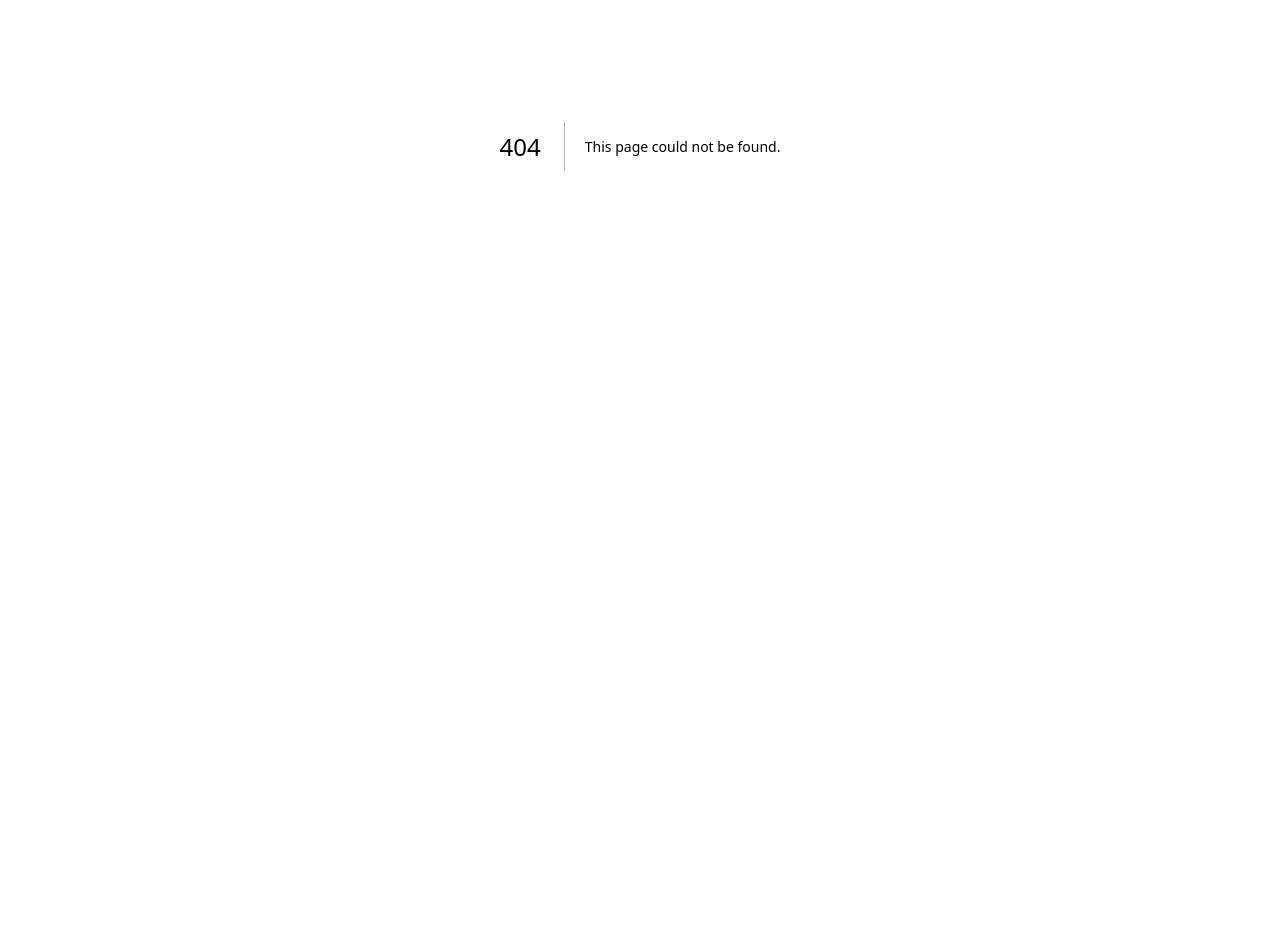
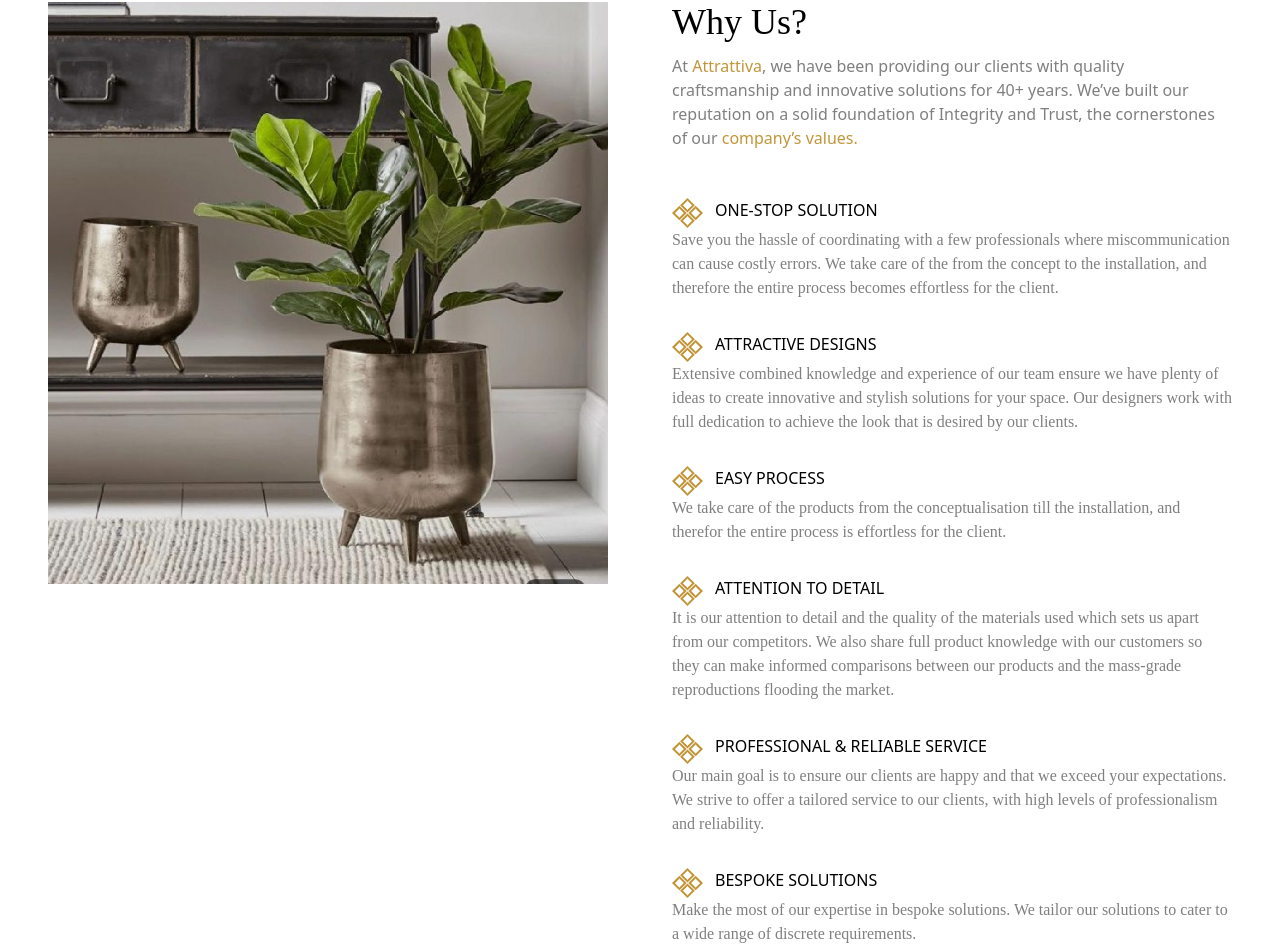
Before and after one commit to Ammyy9908/attrattiva, a Next.js app: page /why-us in a window 1280 px wide. Before the commit this address had no page. Shown: the part 254-1206 px from the top of the page. Before the commit the page ends 800 px from the top, so only its background shows below. Built offline with nearby package versions, Linux system fonts and the light colour scheme.

Commit message:
why us page added

```diff
--- a/components/Header/index.jsx
+++ b/components/Header/index.jsx
@@ -34,7 +34,7 @@ function Header() {
           </li>
           <li>
             <Link
-              href="/pages/about"
+              href="/why-us"
               className="uppercase text-xs text-black/50 hover:text-black"
             >
               Why Us?
@@ -182,7 +182,7 @@ function Header() {
               </Link>
             </li>
             <li className="w-full py-3 border-b">
-              <Link href={"/about"} className="text-black/50 hover:text-black">
+              <Link href={"/why-us"} className="text-black/50 hover:text-black">
                 Why Us?
               </Link>
             </li>
--- /dev/null
+++ b/pages/why-us/index.jsx
@@ -0,0 +1,102 @@
+import Footer from "@/components/Footer";
+import Header from "@/components/Header";
+import Image from "next/image";
+import Link from "next/link";
+import React from "react";
+
+function FeatureCard({ title, description }) {
+  return (
+    <div className="brand-feature">
+      <div className="brand-feature-card-header flex items-start gap-3">
+        <div>
+          <img src="/images/bullet-point.png" alt="bullet-point-icon" />
+        </div>
+        <h3>{title}</h3>
+      </div>
+      <div className="brand-feature-content">
+        <p className="text-black/50 title">{description}</p>
+      </div>
+    </div>
+  );
+}
+
+function WhyUs() {
+  return (
+    <main className="w-full">
+      <Header />
+      <div className="why-us-section mt-32 py-16 md:py-32 px-6  md:px-12 grid grid-cols-1 md:grid-cols-2 gap-16">
+        <div className="why-us-section-gallery">
+          <img src="/images/artifacr100-985x1024.jpg" alt="pot" />
+        </div>
+        <div className="why-us-section-text-content">
+          <h1 className="text-4xl title">Why Us?</h1>
+          <p className="text-black/50 mt-3">
+            At{" "}
+            <Link href="/" className="text-[#c29538]">
+              Attrattiva
+            </Link>
+            , we have been providing our clients with quality craftsmanship and
+            innovative solutions for 40+ years. We’ve built our reputation on a
+            solid foundation of Integrity and Trust, the cornerstones of our{" "}
+            <Link href="/story" className="text-[#c29538]">
+              company’s values.
+            </Link>
+          </p>
+
+          <div className="brand-features mt-12 flex flex-col items-start gap-8">
+            <FeatureCard
+              title="
+ONE-STOP SOLUTION"
+              description={
+                "Save you the hassle of coordinating with a few professionals where miscommunication can cause costly errors. We take care of the from the concept to the installation, and therefore the entire process becomes effortless for the client."
+              }
+            />
+            <FeatureCard
+              title="ATTRACTIVE DESIGNS"
+              description={
+                "Extensive combined knowledge and experience of our team ensure we have plenty of ideas to create innovative and stylish solutions for your space. Our designers work with full dedication to achieve the look that is desired by our clients."
+              }
+            />
+            <FeatureCard
+              title="
+EASY PROCESS"
+              description={
+                "We take care of the products from the conceptualisation till the installation, and therefor the entire process is effortless for the client."
+              }
+            />
+            <FeatureCard
+              title="ATTENTION TO DETAIL"
+              description={
+                "It is our attention to detail and the quality of the materials used which sets us apart from our competitors. We also share full product knowledge with our customers so they can make informed comparisons between our products and the mass-grade reproductions flooding the market."
+              }
+            />
+            <FeatureCard
+              title="
+PROFESSIONAL & RELIABLE SERVICE"
+              description={
+                "Our main goal is to ensure our clients are happy and that we exceed your expectations. We strive to offer a tailored service to our clients, with high levels of professionalism and reliability."
+              }
+            />
+            <FeatureCard
+              title="
+BESPOKE SOLUTIONS"
+              description={
+                "Make the most of our expertise in bespoke solutions. We tailor our solutions to cater to a wide range of discrete requirements."
+              }
+            />
+            <FeatureCard
+              title="
+HIGH QUALITY "
+              description={
+                "At, Attrattiva we ensure to provide quality advice and suggestions suited to our clients specifications and budget. Our expertise lies in the blend of rich quality materials, with each one standing out."
+              }
+            />
+          </div>
+        </div>
+      </div>
+      <Footer />
+    </main>
+  );
+}
+
+export default WhyUs;
```
Also changed, not shown: public/images/bullet-point.png (added).
